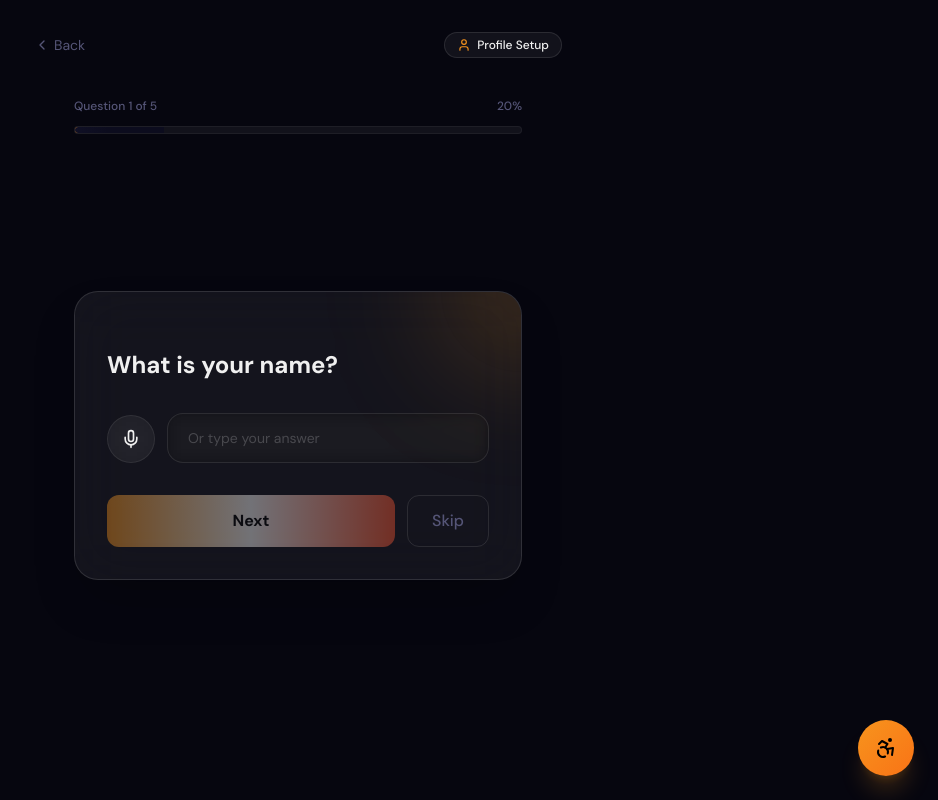
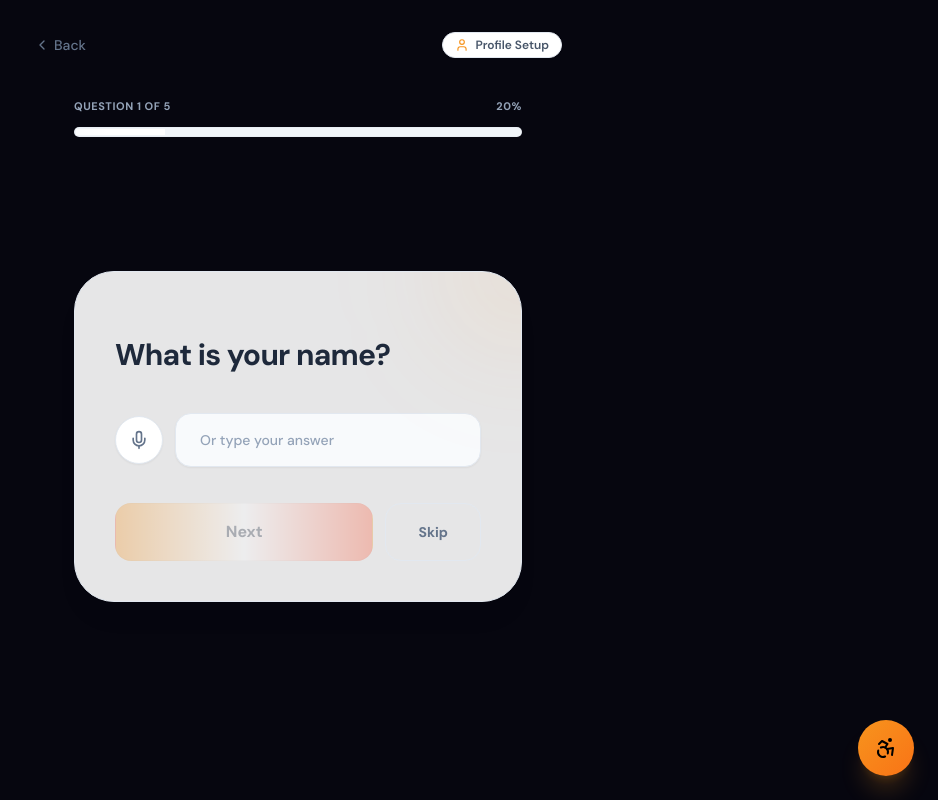
Before and after one commit to sanmeetsinghkohli-wq/devnity-bfb, a Next.js app: page /profile in a window 1280 px wide. Shown: the whole page, without its empty margins (342-1280 px from the left). Built offline with nearby package versions, Linux system fonts and the light colour scheme; no server answers; a web font is replaced by a local one.

Commit message:
style: final transition to Premium Light Theme with Tricolour Indian Flag aesthetic throughout entire app

```diff
--- a/app/globals.css
+++ b/app/globals.css
@@ -3,23 +3,35 @@
 @tailwind utilities;
 
 :root {
+  --bg: #FAFAFA;
+  --surface: #FFFFFF;
+  --surface2: #F8FAFC;
+  --border: #E2E8F0;
+  --primary: #FF9933;     /* India Saffron */
+  --secondary: #138808;   /* India Green */
+  --accent: #000080;      /* Ashoka Chakra Blue */
+  --success: #16A34A;
+  --warning: #DC2626;
+  --text: #0F172A;
+  --muted: #64748B;
+}
+
+[data-theme='dark'] {
   --bg: #050510;
   --surface: #0C0C1E;
   --surface2: #111128;
   --border: #1E1E3A;
-  --primary: #FF9933;     /* India Saffron */
-  --secondary: #138808;   /* India Green */
-  --accent: #000080;      /* Ashoka Chakra Blue */
-  --success: #22C55E;
-  --warning: #EF4444;
+  --primary: #FF9933;
+  --secondary: #138808;
   --text: #F0F0F5;
-  --muted: #4A4A6A;
+  --muted: #94A3B8;
 }
 
 html, body {
   background: var(--bg);
   color: var(--text);
   min-height: 100%;
+  transition: background 0.3s ease, color 0.3s ease;
 }
 
 body {
@@ -70,16 +82,27 @@ body {
 
 /* ── Glass card ── */
 .glass {
-  background: rgba(255,255,255,0.03);
-  backdrop-filter: blur(20px);
-  -webkit-backdrop-filter: blur(20px);
-  border: 1px solid rgba(255,255,255,0.08);
+  background: rgba(255, 255, 255, 0.7);
+  backdrop-filter: blur(16px);
+  -webkit-backdrop-filter: blur(16px);
+  border: 1px solid rgba(226, 232, 240, 0.8);
+  box-shadow: 0 4px 6px -1px rgba(0, 0, 0, 0.05), 0 2px 4px -2px rgba(0, 0, 0, 0.05);
 }
+[data-theme='dark'] .glass {
+  background: rgba(12, 12, 30, 0.7);
+  border: 1px solid rgba(255, 255, 255, 0.08);
+}
+
 .glass-strong {
-  background: rgba(255,255,255,0.06);
-  backdrop-filter: blur(28px);
-  -webkit-backdrop-filter: blur(28px);
-  border: 1px solid rgba(255,255,255,0.12);
+  background: rgba(255, 255, 255, 0.9);
+  backdrop-filter: blur(24px);
+  -webkit-backdrop-filter: blur(24px);
+  border: 1px solid rgba(226, 232, 240, 1);
+  box-shadow: 0 20px 25px -5px rgba(0, 0, 0, 0.05), 0 8px 10px -6px rgba(0, 0, 0, 0.05);
+}
+[data-theme='dark'] .glass-strong {
+  background: rgba(12, 12, 30, 0.9);
+  border: 1px solid rgba(255, 255, 255, 0.12);
 }
 
 /* ── Page fade-up ── */
--- a/app/profile/page.tsx
+++ b/app/profile/page.tsx
@@ -95,46 +95,46 @@ export default function Profile() {
     <main className="min-h-screen flex flex-col p-6 max-w-xl mx-auto relative overflow-hidden">
       {/* Background decorations */}
       <div className="absolute inset-0 -z-10 pointer-events-none">
-        <div className="absolute top-1/4 left-1/4 w-96 h-96 bg-primary/10 rounded-full blur-[140px]" />
-        <div className="absolute bottom-1/4 right-1/4 w-80 h-80 bg-secondary/5 rounded-full blur-[120px]" />
+        <div className="absolute top-1/4 left-1/4 w-96 h-96 bg-primary/[0.08] rounded-full blur-[140px]" />
+        <div className="absolute bottom-1/4 right-1/4 w-80 h-80 bg-secondary/[0.08] rounded-full blur-[120px]" />
       </div>
 
       <header className="flex justify-between items-center mb-10 w-full relative z-10 pt-2">
-        <button onClick={() => router.back()} className="flex items-center gap-1 text-muted-foreground text-sm hover:text-foreground transition-colors group">
+        <button onClick={() => router.back()} className="flex items-center gap-1 text-slate-500 text-sm hover:text-slate-900 transition-colors group font-medium">
           <ChevronLeft className="w-4 h-4 group-hover:-translate-x-1 transition-transform" /> {t.back}
         </button>
-        <div className="flex items-center gap-1.5 px-3 py-1 rounded-full bg-white/5 border border-white/10 text-xs font-medium">
+        <div className="flex items-center gap-1.5 px-3 py-1 rounded-full bg-white border border-slate-200 shadow-sm text-xs font-semibold text-slate-600">
           <User className="w-3.5 h-3.5 text-primary" /> Profile Setup
         </div>
       </header>
 
       {/* Progress Bar */}
       <div className="mb-10 w-full max-w-md mx-auto">
-        <div className="flex justify-between text-xs text-muted-foreground mb-3 font-medium">
+        <div className="flex justify-between text-[11px] text-slate-400 mb-3 font-bold uppercase tracking-wider">
           <span>Question {step + 1} of {QS.length}</span>
           <span>{Math.round(progress)}%</span>
         </div>
-        <div className="h-2 bg-white/5 rounded-full overflow-hidden border border-white/5">
+        <div className="h-2.5 bg-slate-100 rounded-full overflow-hidden border border-slate-200/50 p-[1px]">
           <motion.div
-            className="h-full bg-gradient-to-r from-primary via-white to-secondary relative"
+            className="h-full bg-gradient-to-r from-primary via-white to-secondary rounded-full relative"
             animate={{ width: `${progress}%` }}
             transition={{ ease: "easeInOut", duration: 0.5 }}
           >
-            <div className="absolute inset-0 bg-white/20 w-full h-full shimmer" />
+            <div className="absolute inset-0 bg-white/30 w-full h-full shimmer" />
           </motion.div>
         </div>
       </div>
 
       {/* Main card */}
       <div className="flex-1 flex flex-col items-center justify-center max-w-md w-full mx-auto pb-20">
-        <div className="glass-strong rounded-3xl p-8 w-full border border-white/10 shadow-2xl relative overflow-hidden">
+        <div className="glass-strong rounded-[2.5rem] p-10 w-full border border-white shadow-2xl relative overflow-hidden">
           {/* Card subtle glow */}
-          <div className="absolute -top-20 -right-20 w-40 h-40 bg-primary/20 blur-[60px] rounded-full" />
+          <div className="absolute -top-20 -right-20 w-40 h-40 bg-primary/10 blur-[60px] rounded-full" />
 
           {/* Status indicators */}
-          <div className="absolute top-6 right-6 flex gap-2">
-            {v.speaking && <span className="flex items-center gap-1.5 text-primary text-[10px] uppercase tracking-widest font-bold"><Sparkles className="w-3 h-3 animate-pulse" /> Speaking</span>}
-            {v.listening && <span className="flex items-center gap-1.5 text-success text-[10px] uppercase tracking-widest font-bold"><span className="w-2 h-2 rounded-full bg-success animate-ping" /> Listening</span>}
+          <div className="absolute top-8 right-8 flex gap-2">
+            {v.speaking && <span className="flex items-center gap-1.5 text-primary text-[10px] uppercase tracking-widest font-black"><Sparkles className="w-3 h-3 animate-pulse" /> Speaking</span>}
+            {v.listening && <span className="flex items-center gap-1.5 text-secondary text-[10px] uppercase tracking-widest font-black"><span className="w-2.5 h-2.5 rounded-full bg-secondary animate-ping" /> Listening</span>}
           </div>
 
           <AnimatePresence mode="wait">
@@ -144,35 +144,37 @@ export default function Profile() {
               animate={{ opacity: 1, y: 0, filter: "blur(0px)" }}
               exit={{ opacity: 0, y: -20, filter: "blur(4px)" }}
               transition={{ duration: 0.4 }}
-              className="text-2xl font-bold mb-8 leading-snug mt-6"
+              className="text-3xl font-bold mb-10 leading-tight mt-6 text-slate-800 tracking-tight"
             >
               {QS[step].q}
             </motion.h2>
           </AnimatePresence>
 
-          <div className="flex flex-col gap-4">
-            <div className="flex items-end gap-3 w-full">
+          <div className="flex flex-col gap-5">
+            <div className="flex items-center gap-3 w-full">
               <MicButton active={v.listening} onStart={v.startListening} onStop={v.stopListening} />
               <input
                 value={text}
                 onChange={e => { setText(e.target.value); transcriptRef.current = e.target.value; }}
                 onKeyDown={e => { if (e.key === "Enter" && text.trim()) next(text.trim()); }}
                 placeholder={t.orType}
-                className="flex-1 bg-black/20 backdrop-blur border border-white/10 rounded-2xl px-5 py-3.5 text-sm focus:border-primary/50 focus:ring-2 focus:ring-primary/20 outline-none transition-all placeholder:text-white/20"
+                className="flex-1 bg-slate-50 border border-slate-200 rounded-2xl px-6 py-4 text-sm focus:border-primary/50 focus:ring-4 focus:ring-primary/10 outline-none transition-all placeholder:text-slate-400 font-medium text-slate-700 shadow-sm"
               />
             </div>
 
             <div className="flex gap-3 mt-4">
-              <button
+              <motion.button
+                whileHover={{ scale: 1.02 }}
+                whileTap={{ scale: 0.98 }}
                 onClick={() => text.trim() && next(text.trim())}
                 disabled={!text.trim()}
-                className="flex-1 bg-gradient-to-r from-primary via-white to-secondary text-black rounded-xl py-3.5 font-bold shadow-lg shadow-primary/20 disabled:opacity-40 disabled:shadow-none hover:shadow-primary/40 transition-all hover:scale-[1.02] active:scale-[0.98]"
+                className="flex-1 bg-gradient-to-r from-primary via-white to-secondary text-slate-800 rounded-2xl py-4 font-bold shadow-xl shadow-primary/10 disabled:opacity-30 disabled:shadow-none transition-all border border-black/5"
               >
                 {t.next}
-              </button>
+              </motion.button>
               <button
                 onClick={skip}
-                className="px-6 rounded-xl border border-white/10 text-muted-foreground hover:text-white hover:bg-white/5 transition-colors font-medium"
+                className="px-8 rounded-2xl border border-slate-200 text-slate-500 hover:text-slate-900 hover:bg-slate-50 transition-all font-bold text-sm"
               >
                 {t.skip}
               </button>
--- a/components/MicButton.tsx
+++ b/components/MicButton.tsx
@@ -12,8 +12,8 @@ export default function MicButton({
       className={cn(
         "relative w-12 h-12 rounded-full flex items-center justify-center transition-all duration-200 shrink-0",
         active
-          ? "bg-gradient-to-br from-primary to-secondary text-black mic-glow scale-105"
-          : "glass border border-white/10 text-foreground hover:border-primary/60 hover:text-primary"
+          ? "bg-gradient-to-r from-primary via-white to-secondary text-slate-800 mic-glow scale-110 shadow-xl border border-black/5"
+          : "bg-white border border-slate-200 text-slate-500 hover:border-primary/60 hover:text-primary shadow-sm"
       )}
       aria-label={active ? "Stop recording" : "Start recording"}
     >
```
Also changed, not shown: components/ChatBubble.tsx (+14 -14 lines), components/ChatShell.tsx (+63 -58 lines), components/SchemeCard.tsx (+20 -20 lines).
